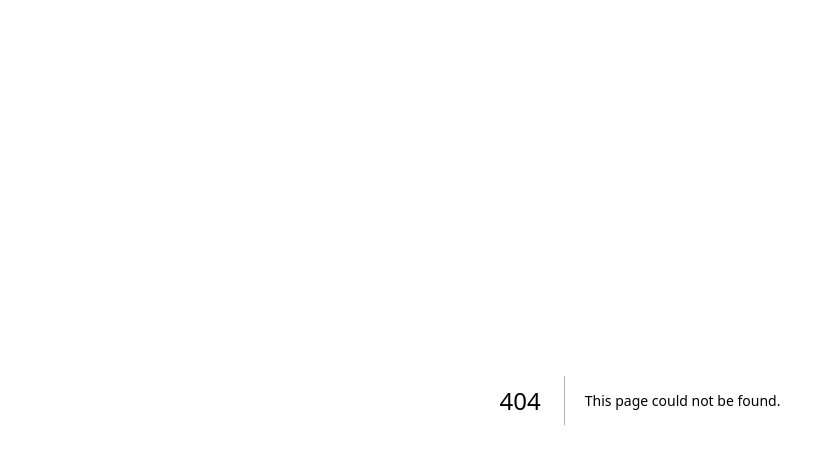
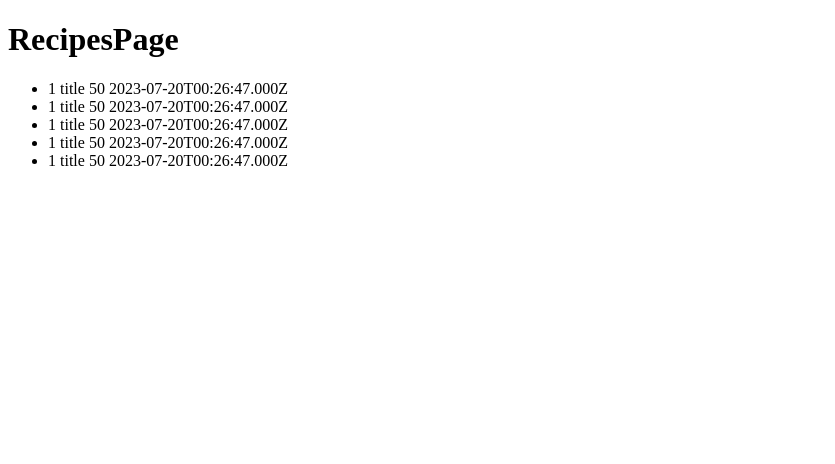
Before and after one commit to vitor-msp/cooking-together-front, a Next.js app: page /recipes in a window 1280 px wide. Before the commit this address had no page. Shown: the top 464 px of the page, without its empty margins (0-835 px from the left). Built offline with nearby package versions, Linux system fonts and the light colour scheme.

Commit message:
feat(recipes): listing recipes from mock

```diff
--- /dev/null
+++ b/src/domain/Recipe.ts
@@ -0,0 +1,7 @@
+export type Recipe = {
+  id?: string;
+  title?: string;
+  servings?: number;
+  totalTimeInMinutes?: number;
+  updatedAt?: string;
+};
--- /dev/null
+++ b/src/mocks/recipes.ts
@@ -0,0 +1,41 @@
+import { Recipe } from "../domain/Recipe";
+
+export const getRecipesMock = (): Recipe[] => {
+  return [
+    {
+      id: "1",
+      title: "title",
+      servings: 1,
+      totalTimeInMinutes: 50,
+      updatedAt: new Date().toISOString(),
+    },
+    {
+      id: "1",
+      title: "title",
+      servings: 1,
+      totalTimeInMinutes: 50,
+      updatedAt: new Date().toISOString(),
+    },
+    {
+      id: "1",
+      title: "title",
+      servings: 1,
+      totalTimeInMinutes: 50,
+      updatedAt: new Date().toISOString(),
+    },
+    {
+      id: "1",
+      title: "title",
+      servings: 1,
+      totalTimeInMinutes: 50,
+      updatedAt: new Date().toISOString(),
+    },
+    {
+      id: "1",
+      title: "title",
+      servings: 1,
+      totalTimeInMinutes: 50,
+      updatedAt: new Date().toISOString(),
+    },
+  ];
+};
--- /dev/null
+++ b/src/pages/recipes/index.tsx
@@ -0,0 +1,41 @@
+import React, { useEffect } from "react";
+import { GetServerSideProps, NextPage } from "next";
+import { getRecipesMock } from "@/src/mocks/recipes";
+import { Recipe } from "@/src/domain/Recipe";
+
+type RecipesPageProps = {
+  recipes: Recipe[];
+};
+
+const RecipesPage: NextPage<RecipesPageProps> = ({ recipes }) => {
+  useEffect(() => {
+    console.log(recipes);
+  }, []);
+  return (
+    <div>
+      <h1>RecipesPage</h1>
+      <ul>
+        {recipes?.map(
+          ({ id, servings, title, totalTimeInMinutes, updatedAt }) => {
+            return (
+              <li
+                key={id}
+              >{`${servings} ${title} ${totalTimeInMinutes} ${updatedAt}`}</li>
+            );
+          }
+        )}
+      </ul>
+    </div>
+  );
+};
+
+export default RecipesPage;
+
+export const getServerSideProps: GetServerSideProps = async (context) => {
+  const recipes = getRecipesMock();
+  return {
+    props: {
+      recipes,
+    },
+  };
+};
```
